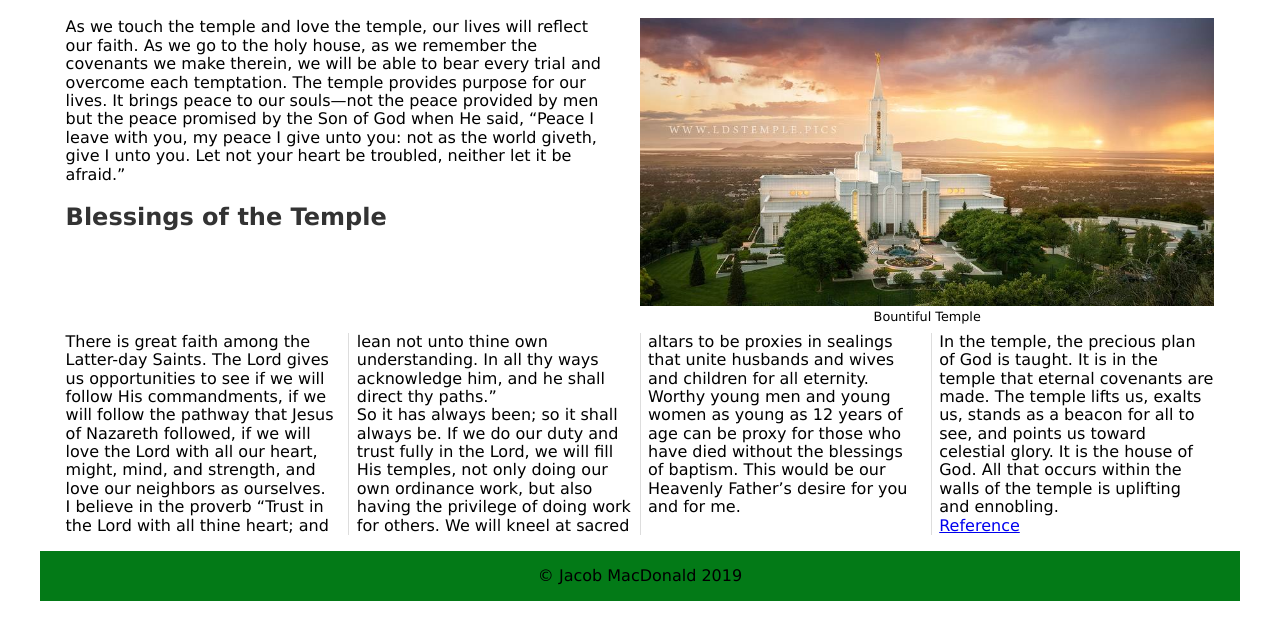
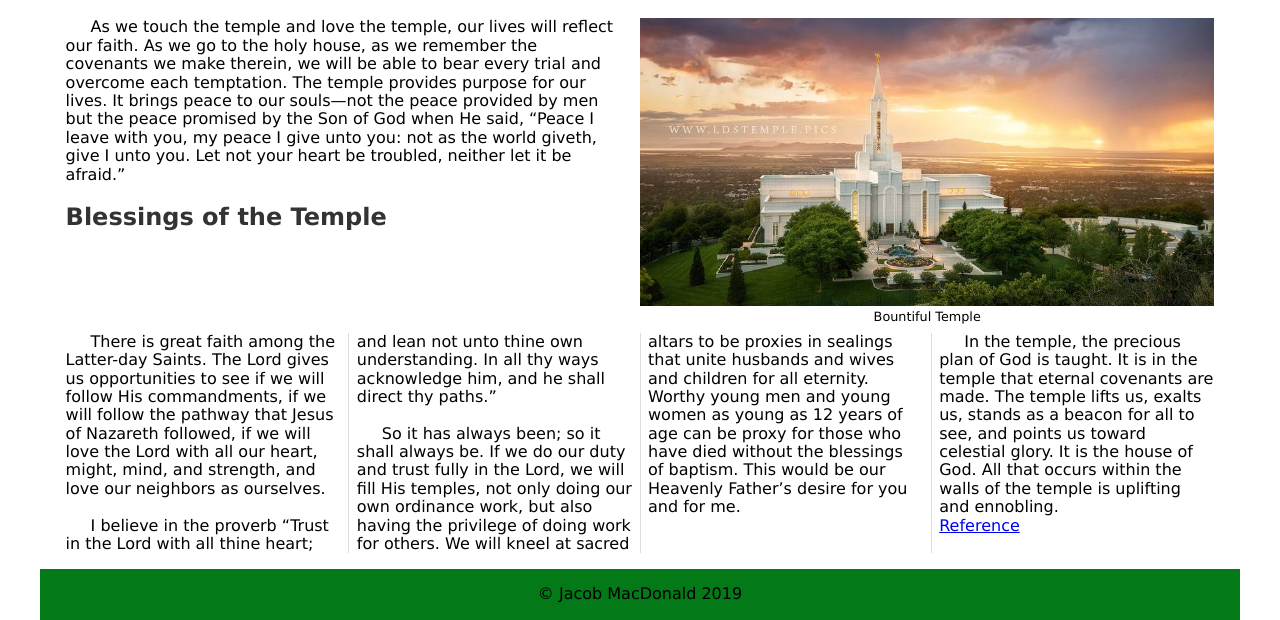
Before and after one commit to MacDonald-Jacob/jake89mac.github.io, a plain HTML site: page temple1/index.html in a window 1280 px wide. Shown: the part 208-828 px from the top of the page. Drawn offline with Linux system fonts and the light colour scheme.

Commit message:
space and indented paragraphs

```diff
--- a/temple1/css/small.css
+++ b/temple1/css/small.css
@@ -65,7 +65,9 @@ div.news {
     column-rule: 1px solid #ddd;
 }
 
-p {margin: 0}
+p {margin: 0;}
+
+p {text-indent: 25px;}
 
 
 footer {
```
Also changed, not shown: temple1/index.html (+3 -3 lines).
